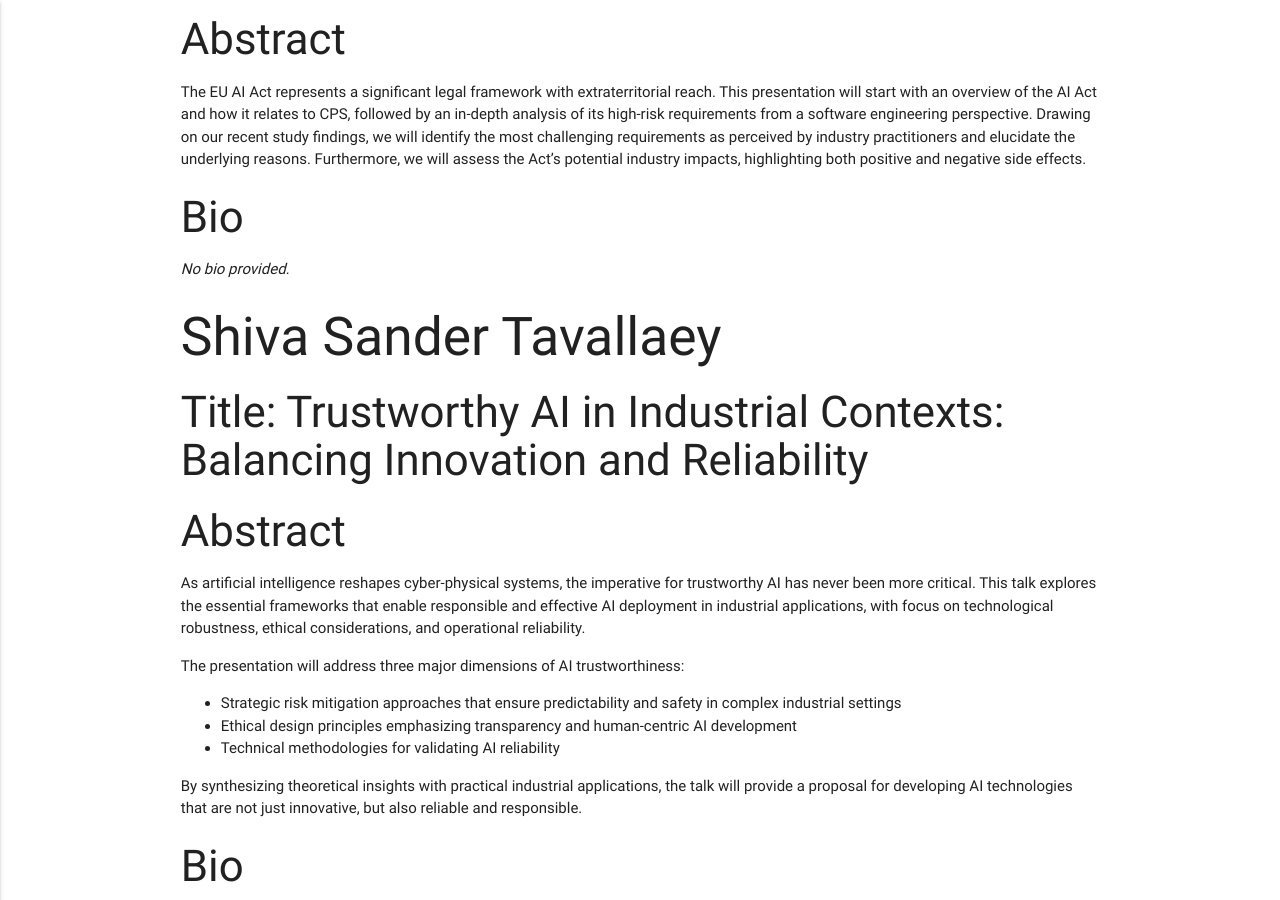
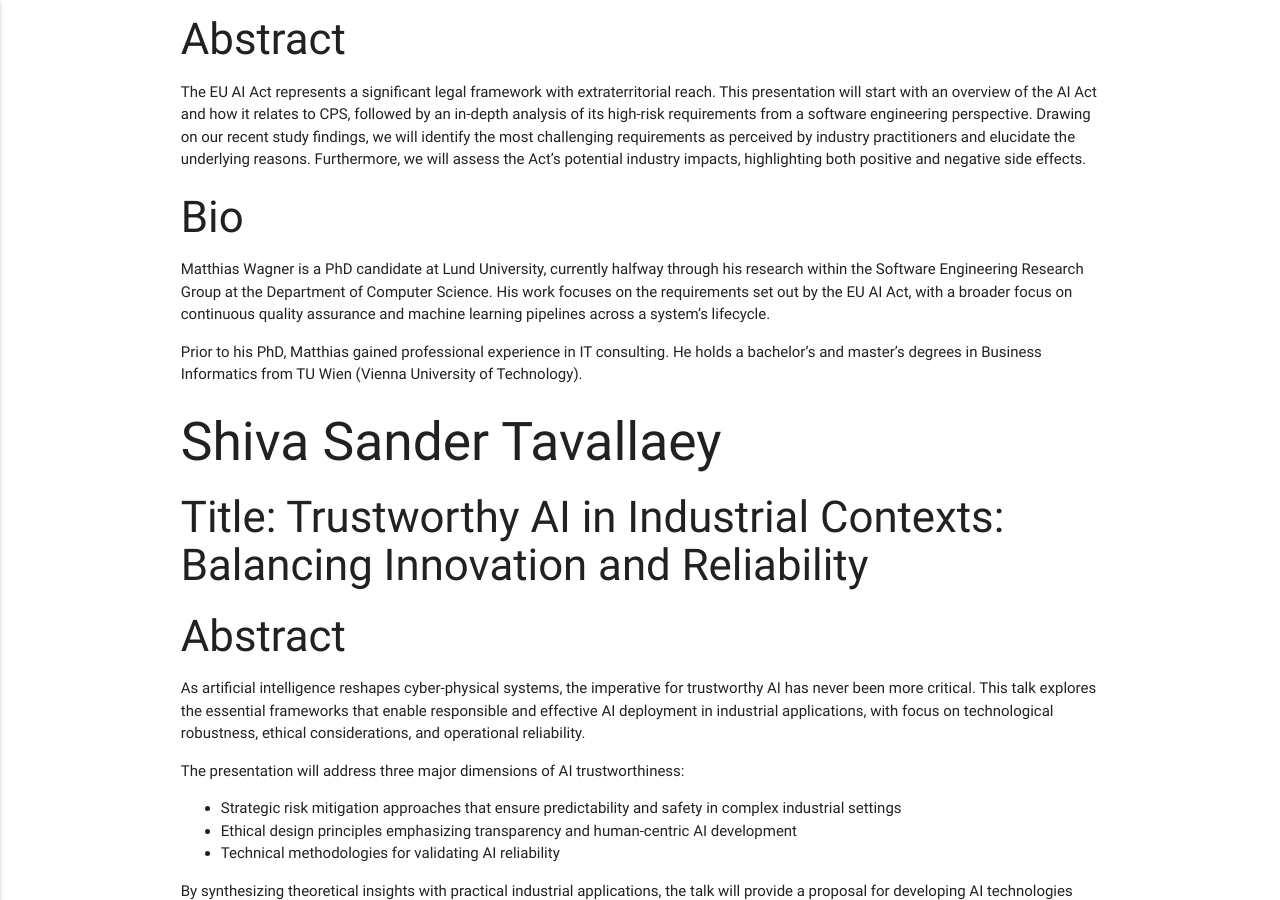
Before and after one commit to rebeca-lang/rebeca-lang.github.io, a Jekyll site: the page built from events/TrustCPS-AI.md, in a window 1280 px wide and 900 px high, scrolled down 4080 px. Built offline with Jekyll 4.4.1, drawn with Linux system fonts in a browser that asks for light colours.

Commit message:
Update TrustCPS-AI.md

```diff
--- a/events/TrustCPS-AI.md
+++ b/events/TrustCPS-AI.md
@@ -85,7 +85,11 @@ As AI systems become integral to cyber-physical systems, ensuring their dependab
 The EU AI Act represents a significant legal framework with extraterritorial reach. This presentation will start with an overview of the AI Act and how it relates to CPS, followed by an in-depth analysis of its high-risk requirements from a software engineering perspective. Drawing on our recent study findings, we will identify the most challenging requirements as perceived by industry practitioners and elucidate the underlying reasons. Furthermore, we will assess the Act’s potential industry impacts, highlighting both positive and negative side effects.
 
 ### Bio
-*No bio provided.*
+Matthias Wagner is a PhD candidate at Lund University, currently halfway through his research within the Software Engineering Research Group at the Department of Computer Science. His work focuses on the requirements set out by the EU AI Act, with a broader focus on continuous quality assurance and machine learning pipelines across a system's lifecycle.
+
+Prior to his PhD, Matthias gained professional experience in IT consulting. He holds a bachelor's and master's degrees in Business Informatics from TU Wien (Vienna University of Technology).
+
+
 
 
 ## Shiva Sander Tavallaey
```
